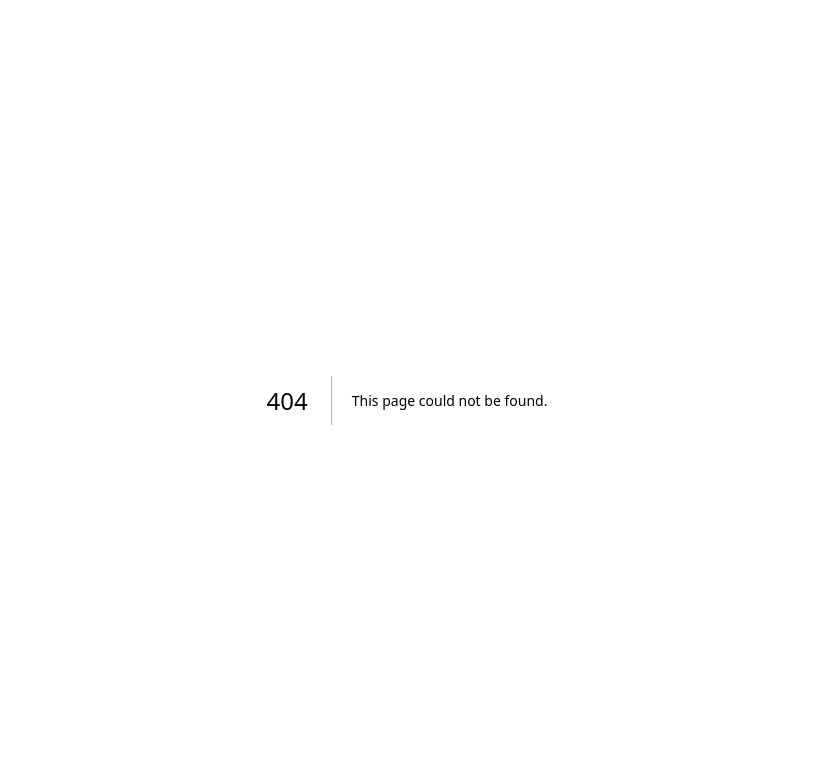
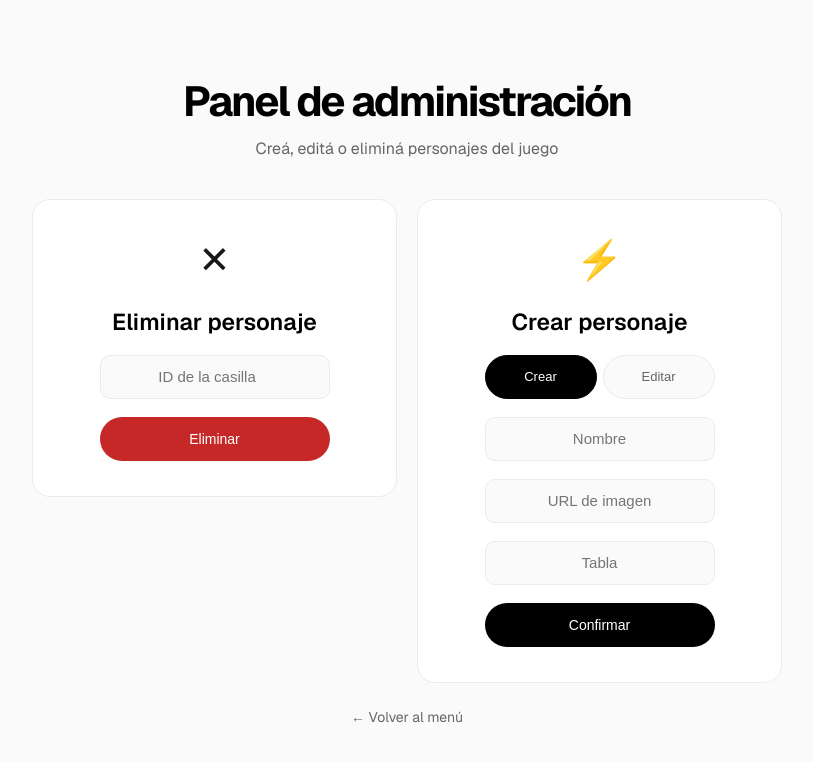
Before and after one commit to PioIX/2026-TPF-G01, a Next.js app in the folder front/: page /admin in a window 1280 px wide. Before the commit this address had no page. Shown: the top 762 px of the page, without its empty margins (233-1046 px from the left). Built offline with nearby package versions, Linux system fonts and the light colour scheme.

Commit message:
page admin

```diff
--- /dev/null
+++ b/front/src/app/admin/page.js
@@ -0,0 +1,119 @@
+"use client";
+import { useState } from "react";
+import Link from "next/link";
+import styles from "./page.module.css";
+
+const URL = "http://localhost:4000";
+const vacio = { nombre_casilla: "", img: "", tabla: "" };
+
+export default function Admin() {
+  const [modo, setModo] = useState("crear");
+  const [idEditar, setIdEditar] = useState("");
+  const [idEliminar, setIdEliminar] = useState("");
+  const [form, setForm] = useState(vacio);
+
+  function handleChange(e) {
+    setForm({ ...form, [e.target.name]: e.target.value });
+  }
+
+  async function handleEliminar() {
+    if (!idEliminar) { alert("Ingresá un ID"); return; }
+    await fetch(`${URL}/personajes`, {
+      method: "DELETE",
+      headers: { "Content-Type": "application/json" },
+      body: JSON.stringify({ id_casilla: Number(idEliminar) }),
+    });
+    alert("Personaje eliminado");
+    setIdEliminar("");
+  }
+
+  async function handleGuardar() {
+    if (!form.nombre_casilla || !form.img || !form.tabla) {
+      alert("Rellene todos los campos");
+      return;
+    }
+    if (modo == "editar" && !idEditar) {
+      alert("Ingresá el ID a editar");
+      return;
+    }
+    const datos = modo == "editar"
+      ? { id_casilla: Number(idEditar), ...form }
+      : form;
+
+    await fetch(`${URL}/personajes`, {
+      method: modo == "crear" ? "POST" : "PUT",
+      headers: { "Content-Type": "application/json" },
+      body: JSON.stringify(datos),
+    });
+    alert(modo == "crear" ? "Personaje creado correctamente." : "Personaje editado correctamente.");
+    setForm(vacio);
+  }
+
+  return (
+    <div className={styles.page}>
+      <main className={styles.main}>
+        <h1>Panel de administración</h1>
+        <p className={styles.descripcion}>Creá, editá o eliminá personajes del juego</p>
+
+        <div className={styles.contenedor}>
+
+          <div className={styles.tarjeta}>
+            <span className={styles.icono}>✕</span>
+            <h2>Eliminar personaje</h2>
+            <input
+              className={styles.input}
+              type="number"
+              placeholder="ID de la casilla"
+              min="1"
+              value={idEliminar}
+              onChange={(e) => setIdEliminar(e.target.value)}
+            />
+            <button className={`${styles.boton} ${styles.botonEliminar}`} onClick={handleEliminar}>
+              Eliminar
+            </button>
+          </div>
+
+          <div className={styles.tarjeta}>
+            <span className={styles.icono}>{modo == "crear" ? "⚡" : "✏️"}</span>
+            <h2>{modo == "crear" ? "Crear personaje" : "Editar personaje"}</h2>
+
+            <div className={styles.toggle}>
+              <button
+                className={`${styles.toggleBtn} ${modo == "crear" ? styles.activo : ""}`}
+                onClick={() => setModo("crear")}
+              >
+                Crear
+              </button>
+              <button
+                className={`${styles.toggleBtn} ${modo == "editar" ? styles.activo : ""}`}
+                onClick={() => setModo("editar")}
+              >
+                Editar
+              </button>
+            </div>
+
+            {modo == "editar" && (
+              <input
+                className={styles.input}
+                type="number"
+                placeholder="ID de la casilla"
+                min="1"
+                value={idEditar}
+                onChange={(e) => setIdEditar(e.target.value)}
+              />
+            )}
+
+            <input className={styles.input} type="text" name="nombre_casilla" placeholder="Nombre" value={form.nombre_casilla} onChange={handleChange} />
+            <input className={styles.input} type="text" name="img" placeholder="URL de imagen" value={form.img} onChange={handleChange} />
+            <input className={styles.input} type="text" name="tabla" placeholder="Tabla" value={form.tabla} onChange={handleChange} />
+
+            <button className={styles.boton} onClick={handleGuardar}>Confirmar</button>
+          </div>
+
+        </div>
+
+        <Link href="/" className={styles.volver}>← Volver al menú</Link>
+      </main>
+    </div>
+  );
+}
--- /dev/null
+++ b/front/src/app/admin/page.module.css
@@ -0,0 +1,176 @@
+.page {
+  --background: #fafafa;
+  --foreground: #fff;
+  --text-primary: #000;
+  --text-secondary: #666;
+  --border: #ebebeb;
+
+  min-height: 100vh;
+  display: flex;
+  flex-direction: column;
+  align-items: center;
+  justify-content: center;
+  padding: 40px 20px;
+  background-color: var(--background);
+  font-family: var(--font-geist-sans);
+}
+
+.main {
+  width: 100%;
+  max-width: 750px;
+  text-align: center;
+}
+
+.main h1 {
+  font-size: 42px;
+  font-weight: 700;
+  letter-spacing: -2px;
+  color: var(--text-primary);
+  margin-bottom: 10px;
+}
+
+.descripcion {
+  color: var(--text-secondary);
+  font-size: 16px;
+  margin-bottom: 40px;
+}
+
+.contenedor {
+  display: flex;
+  gap: 20px;
+  width: 100%;
+  justify-content: center;
+  align-items: flex-start;
+}
+
+.tarjeta {
+  flex: 1;
+  background-color: var(--foreground);
+  border: 1px solid var(--border);
+  border-radius: 18px;
+  padding: 35px 25px;
+  display: flex;
+  flex-direction: column;
+  align-items: center;
+  gap: 18px;
+  transition: 0.2s;
+}
+
+.tarjeta h2 {
+  font-size: 23px;
+  color: var(--text-primary);
+  font-weight: 600;
+}
+
+.icono {
+  font-size: 38px;
+  margin-bottom: 5px;
+}
+
+.toggle {
+  display: flex;
+  width: 100%;
+  max-width: 230px;
+  gap: 6px;
+}
+
+.toggleBtn {
+  flex: 1;
+  height: 44px;
+  border: 1px solid var(--border);
+  border-radius: 128px;
+  background-color: #fafafa;
+  color: var(--text-secondary);
+  font-size: 13px;
+  font-weight: 500;
+  cursor: pointer;
+  transition: 0.2s;
+}
+
+.toggleBtn:hover {
+  border-color: #ccc;
+}
+
+.activo {
+  background-color: #000;
+  border-color: #000;
+  color: #fff;
+}
+
+.input {
+  width: 100%;
+  max-width: 230px;
+  height: 44px;
+  border: 1px solid var(--border);
+  border-radius: 10px;
+  padding: 0 15px;
+  font-size: 15px;
+  text-align: center;
+  outline: none;
+  color: #000;
+  background-color: #fafafa;
+}
+
+.input:focus {
+  border-color: #888;
+}
+
+.boton {
+  width: 100%;
+  max-width: 230px;
+  height: 44px;
+  border: none;
+  border-radius: 128px;
+  background-color: #000;
+  color: #fff;
+  font-size: 14px;
+  font-weight: 500;
+  cursor: pointer;
+  transition: 0.2s;
+}
+
+.boton:hover {
+  background-color: #383838;
+}
+
+.botonEliminar {
+  background-color: #c62828;
+}
+
+.botonEliminar:hover {
+  background-color: #a31f1f;
+}
+
+.volver {
+  display: inline-block;
+  margin-top: 25px;
+  color: var(--text-secondary);
+  font-size: 14px;
+  text-decoration: none;
+}
+
+.volver:hover {
+  color: var(--text-primary);
+}
+
+@media (hover: hover) and (pointer: fine) {
+  .tarjeta:hover {
+    border-color: #ccc;
+    transform: translateY(-3px);
+  }
+}
+
+@media (max-width: 600px) {
+  .main h1 {
+    font-size: 32px;
+  }
+
+  .contenedor {
+    flex-direction: column;
+    align-items: stretch;
+  }
+
+  .tarjeta {
+    padding: 30px 20px;
+  }
+}
```
Also changed, not shown: 1 other file (tests, documents, lock files or other folders).
